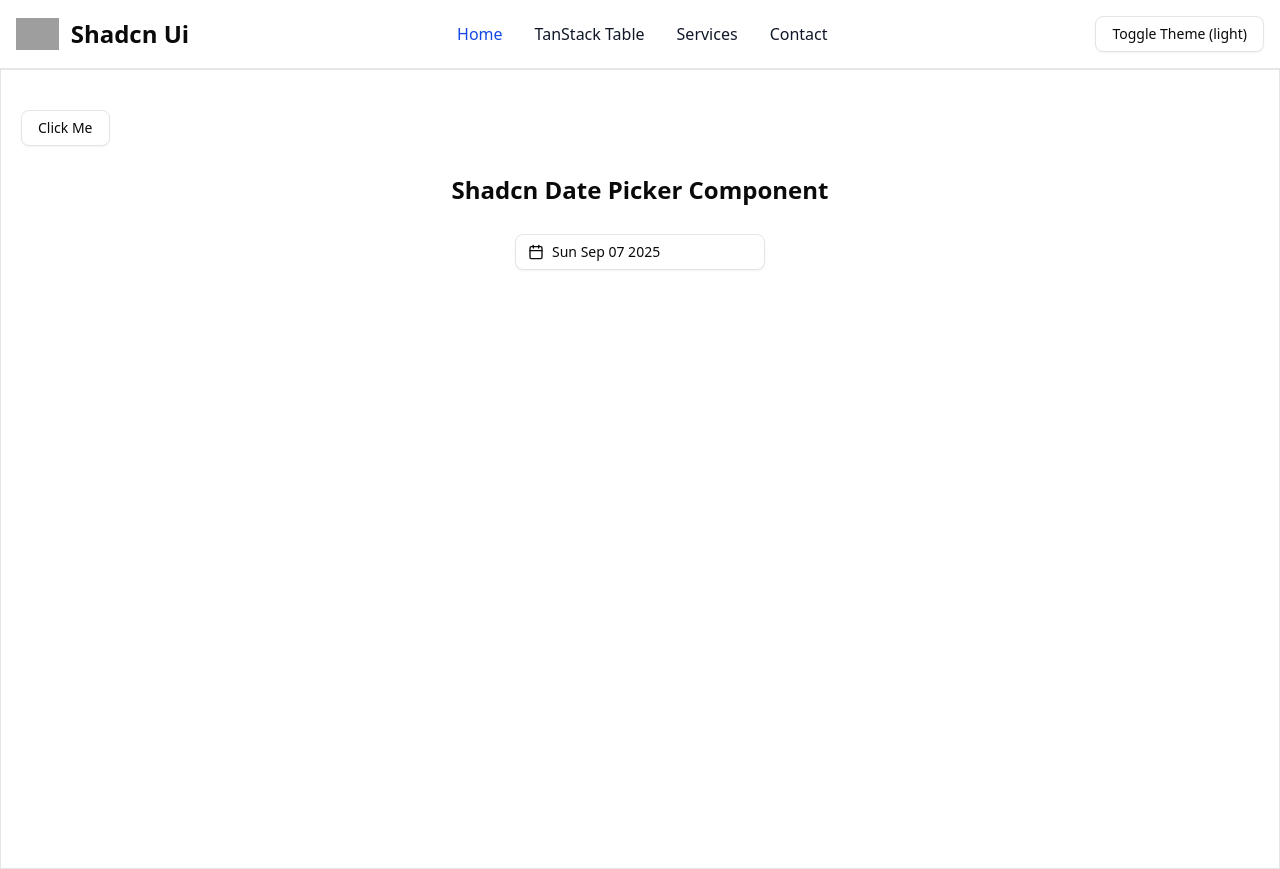
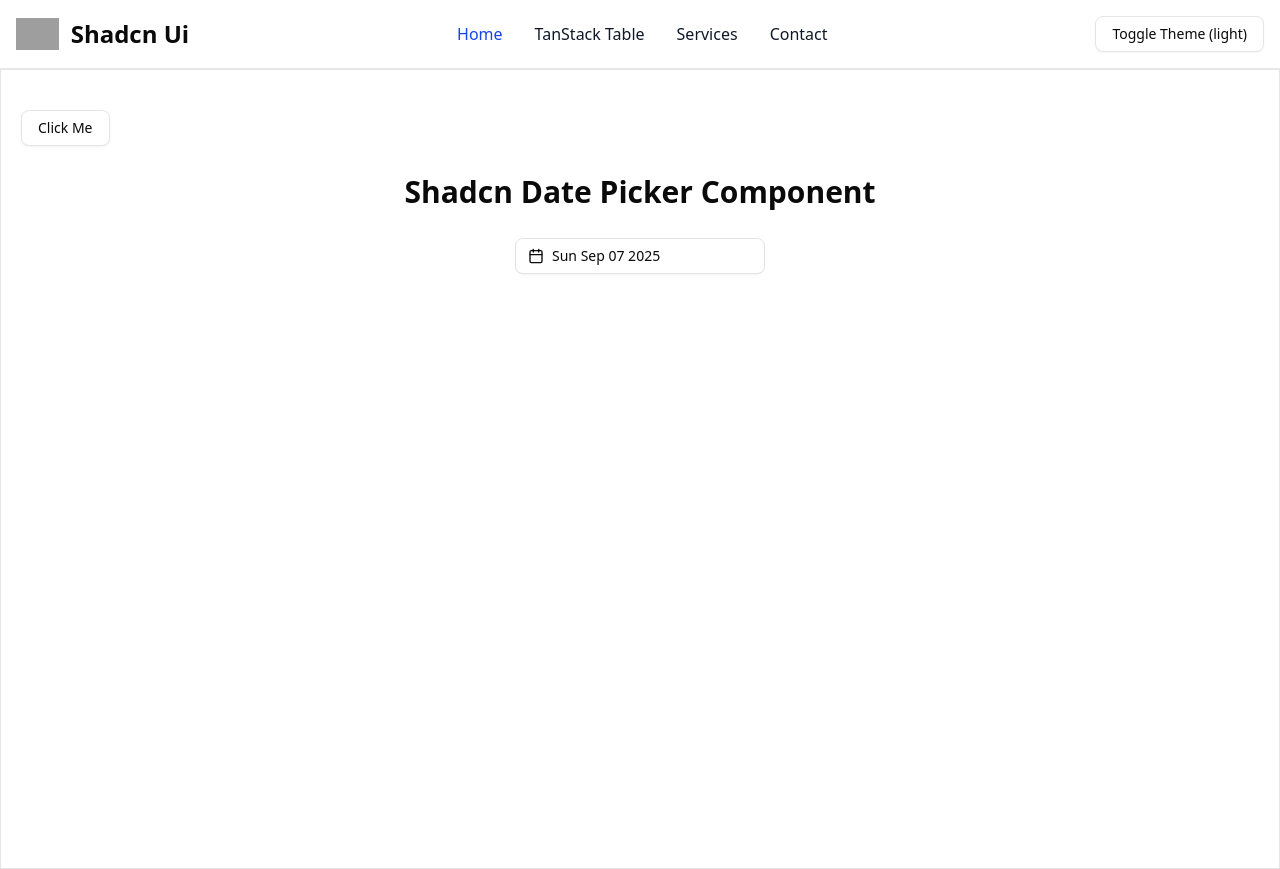
Before and after one commit to Ritesh-Kumar-Rai/REACT_JS-2024, a React (Vite) app in the folder 2025 React Codebase/06-working-with-shadcnui/: page / in a window 1280 px wide. Built offline with nearby package versions, Linux system fonts and the light colour scheme; grey boxes are pictures that could not be loaded.

Commit message:
worked on chapter 2 Filtering & Searching; That's why added Chapter2 option in select tag of TanStack-table.jsx page and imported Chapter2.jsx; and added css for h2 tag in index.css

```diff
--- a/2025 React Codebase/06-working-with-shadcnui/src/index.css
+++ b/2025 React Codebase/06-working-with-shadcnui/src/index.css
@@ -122,3 +122,6 @@
 h1 {
   @apply text-4xl font-bold;
 }
+h2 {
+  @apply text-3xl font-bold;
+}
--- a/2025 React Codebase/06-working-with-shadcnui/src/pages/TanStack-table.jsx
+++ b/2025 React Codebase/06-working-with-shadcnui/src/pages/TanStack-table.jsx
@@ -11,6 +11,7 @@ import {
 import Chapter1 from '@/components/tanstack-table-uis/Chapter1';
 import Chapter1A from '@/components/tanstack-table-uis/Chapter1A';
 import Chapter1B from '@/components/tanstack-table-uis/Chapter1B';
+import Chapter2 from '@/components/tanstack-table-uis/Chapter2';
 
 const TanStackTable = () => {
 
@@ -39,6 +40,7 @@ const TanStackTable = () => {
                     {selectedChapter === 'chapter1' && <Chapter1 />}
                     {selectedChapter === 'chapter1a' && <Chapter1A />}
                     {selectedChapter === 'chapter1b' && <Chapter1B />}
+                    {selectedChapter === 'chapter2' && <Chapter2 />}
                 </section>
             </div>
         </>
```
